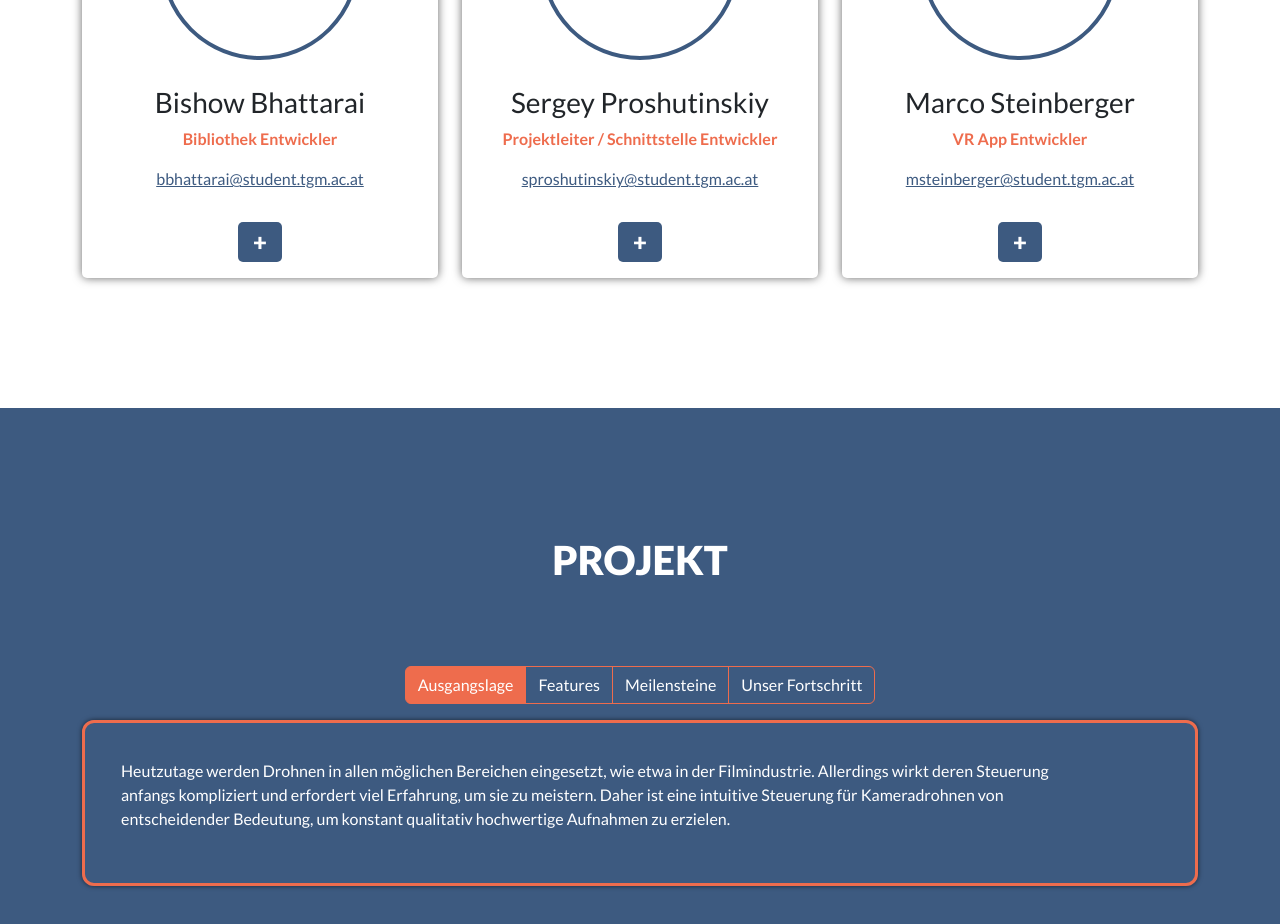
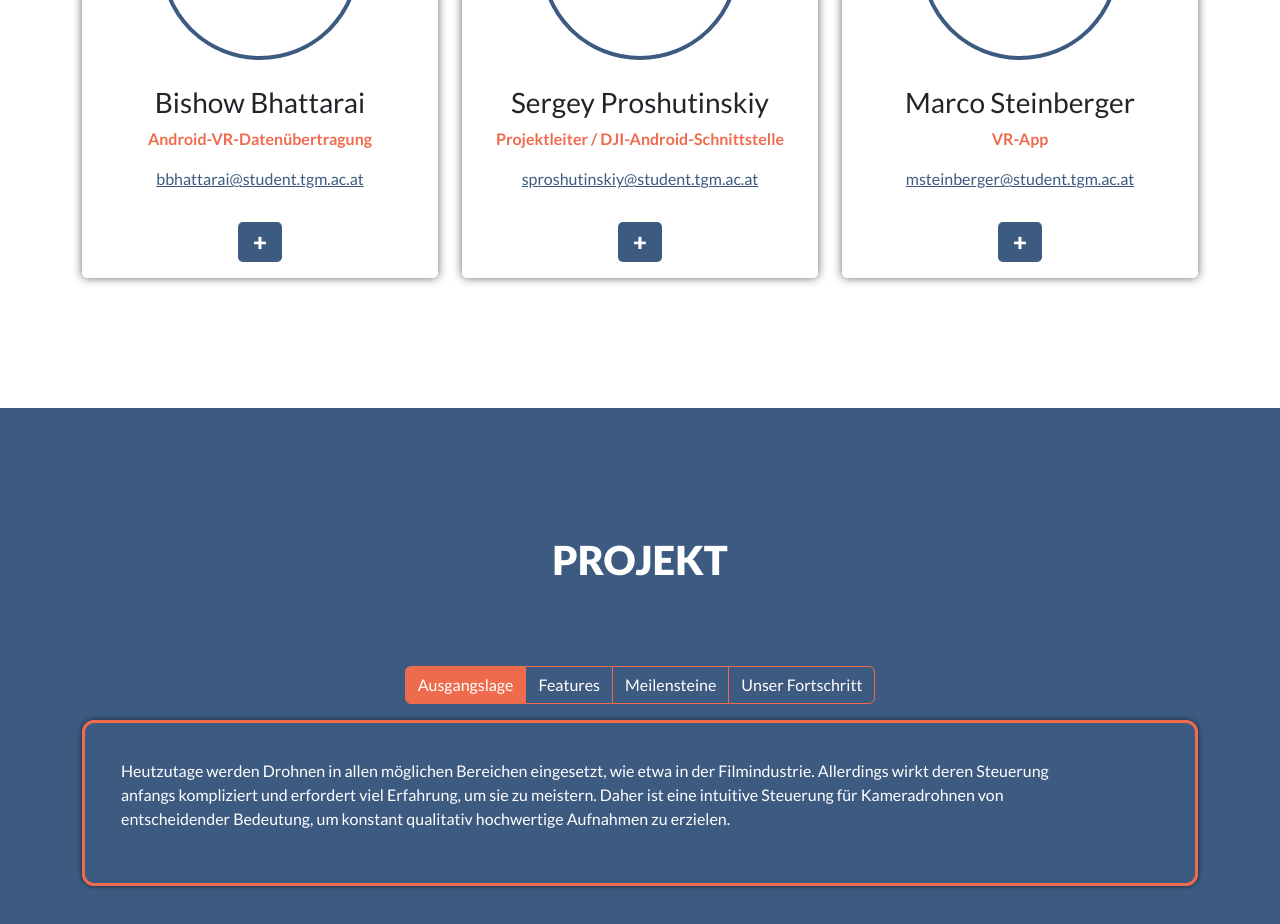
Before and after one commit to MavicVR/mavicvr.github.io, a Vue app: page / in a window 1280 px wide. Shown: the part 1480-2404 px from the top of the page. Built offline with nearby package versions, Linux system fonts and the light colour scheme.

Commit message:
Minor text refactoring

```diff
--- a/src/views/AboutUsView.vue
+++ b/src/views/AboutUsView.vue
@@ -16,7 +16,7 @@
               </div>
               <div class="card-body text-center">
                 <h3 class="card-title">Bishow Bhattarai</h3>
-                <p class="user-role">Bibliothek Entwickler</p>
+                <p class="user-role">Android-VR-Datenübertragung</p>
                 <p class="contact-email"><a href="mailto:bbhattarai@student.tgm.ac.at">bbhattarai@student.tgm.ac.at</a></p>
                 <button @click="toggleText(1)" class="more-user-info" data-bs-toggle="tooltip" data-bs-placement="top"
                   title="Mehr erfahren" data-person="1">
@@ -38,7 +38,7 @@
               </div>
               <div class="card-body text-center">
                 <h3 class="card-title">Sergey Proshutinskiy</h3>
-                <p class="user-role">Projektleiter / Schnittstelle Entwickler</p>
+                <p class="user-role">Projektleiter / DJI-Android-Schnittstelle</p>
                 <p class="contact-email"><a href="mailto:sproshutinskiy@student.tgm.ac.at">sproshutinskiy@student.tgm.ac.at</a></p>
                 <button @click="toggleText(2)" class="more-user-info" data-bs-toggle="tooltip" data-bs-placement="top"
                   title="Mehr erfahren" data-person="2">
@@ -46,7 +46,7 @@
                 </button>
 
                 <p v-show="showText[2]" class="card-text mt-2 themenstellung">
-                  Entwicklung einer Schnittstelle für die Kommunikation zwischen einer DJI-Drohne und
+                  Entwicklung einer (Android) Schnittstelle für die Kommunikation zwischen einer DJI-Drohne und
                   einer VR-Brille.
                 </p>
               </div>
@@ -61,7 +61,7 @@
               </div>
               <div class="card-body text-center">
                 <h3 class="card-title">Marco Steinberger</h3>
-                <p class="user-role">VR App Entwickler</p>
+                <p class="user-role">VR-App</p>
                 <p class="contact-email"><a href="mailto:msteinberger@student.tgm.ac.at">msteinberger@student.tgm.ac.at</a></p>
 
                 <button @click="toggleText(3)" class="more-user-info" data-bs-toggle="tooltip" data-bs-placement="top"
@@ -70,7 +70,7 @@
                 </button>
 
                 <p v-show="showText[3]" class="card-text mt-2 themenstellung">
-                  Entwicklung einer benutzerfreundlichen VR-App für die Steuerung einer Drohne und
+                  Entwicklung einer benutzerfreundlichen VR-App für die Steuerung einer DJI-Drohne und
                   deren Kamera.
                 </p>
               </div>
--- a/src/views/ProjectView.vue
+++ b/src/views/ProjectView.vue
@@ -40,9 +40,9 @@
 
           <div v-if="activeContent === 'features'" class="collapse show">
             <ul>
-              <li class="feature">Flüssige Egoperspektive-Drohnensicht in VR.</li>
-              <li class="feature">Kamera- und Drohnensteuerung mit Kopfverfolgung.</li>
-              <li class="feature">Alternative Methoden zur Steuerung von Drohnen.</li>
+              <li class="feature">Flüssiges Live-Stream von einer Drohnenkamera in VR.</li>
+              <li class="feature">Kamera- und Drohnensteuerung durch Kopfbewegungen.</li>
+              <li class="feature">Alternative Methoden zur Steuerung einer Drohne.</li>
 
             </ul>
           </div>
```
